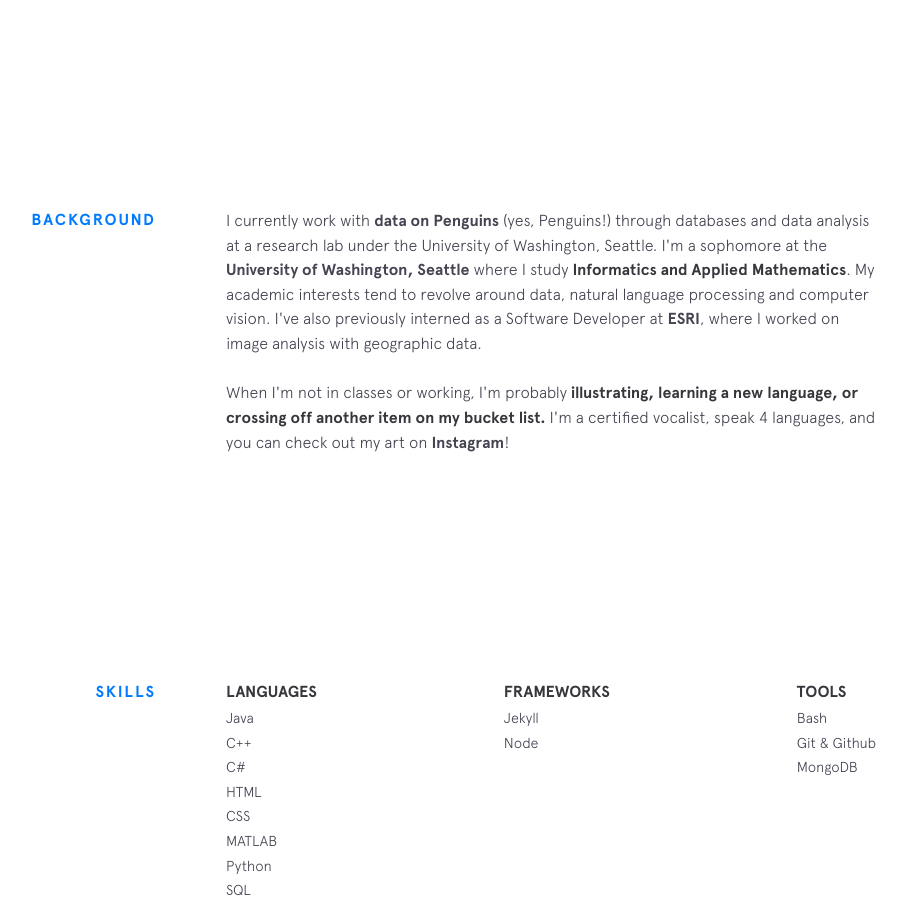
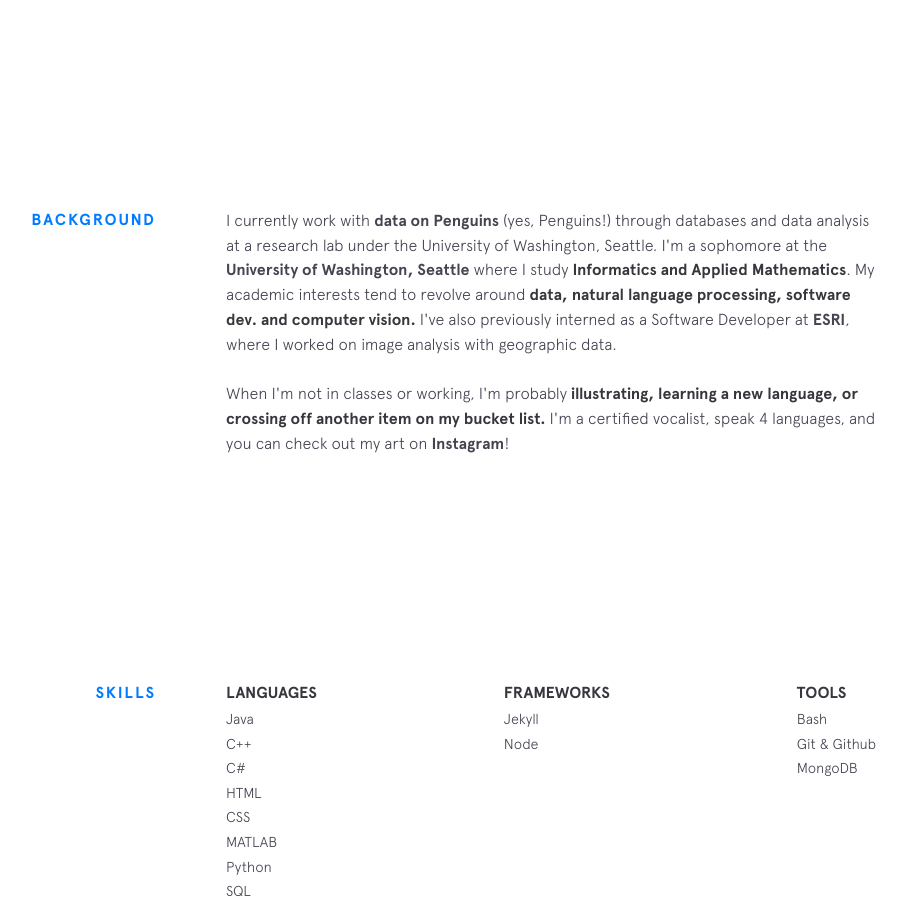
Before and after one commit to jadedsouza/jadedsouza.github.io, a Jekyll site: the page built from index.html, in a window 1280 px wide and 900 px high, scrolled down 792 px. Shown: the whole window, without its empty margins (224-1131 px from the left). Built offline with Jekyll 4.4.1, drawn with Linux system fonts in a browser that asks for light colours; nearby versions of some CDN libraries.

```diff
--- a/_includes/background.html
+++ b/_includes/background.html
@@ -7,8 +7,8 @@
       (yes, Penguins!) through databases and data analysis at a research lab under the University of Washington, Seattle.
       I'm a sophomore at the
       <a class="underline-link" href="https://ischool.uw.edu/" target="_blank">University of Washington, Seattle</a>
-      where I study <strong>Informatics and Applied Mathematics</strong>. My academic interests tend to revolve around data,
-       natural language processing and computer vision. I've also previously interned as a Software Developer at
+      where I study <strong>Informatics and Applied Mathematics</strong>. My academic interests tend to revolve around <strong>data,
+       natural language processing, software dev. and computer vision.</strong> I've also previously interned as a Software Developer at
       <a class="underline-link" href="https://www.esri.com/en-us/home" target="_blank">ESRI</a>, where I worked
        on image analysis with geographic data.
     </p>
--- a/sitemap.xml
+++ b/sitemap.xml
@@ -8,6 +8,6 @@
 
 <url>
   <loc>https://jadedsouza.github.io/</loc>
-  <lastmod>2017-10-12T00:07:11+00:00</lastmod>
+  <lastmod>2020-04-05T00:07:11+00:00</lastmod>
 </url>
 </urlset>
```
